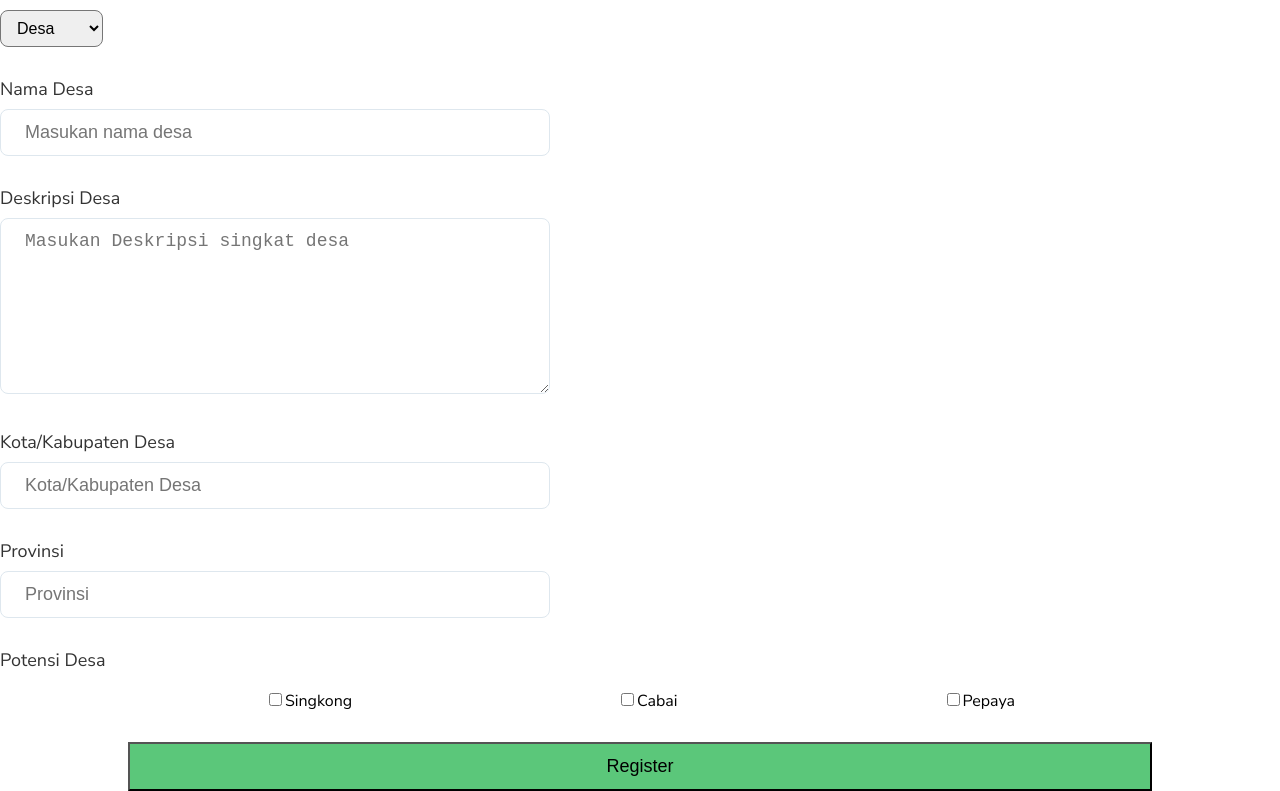
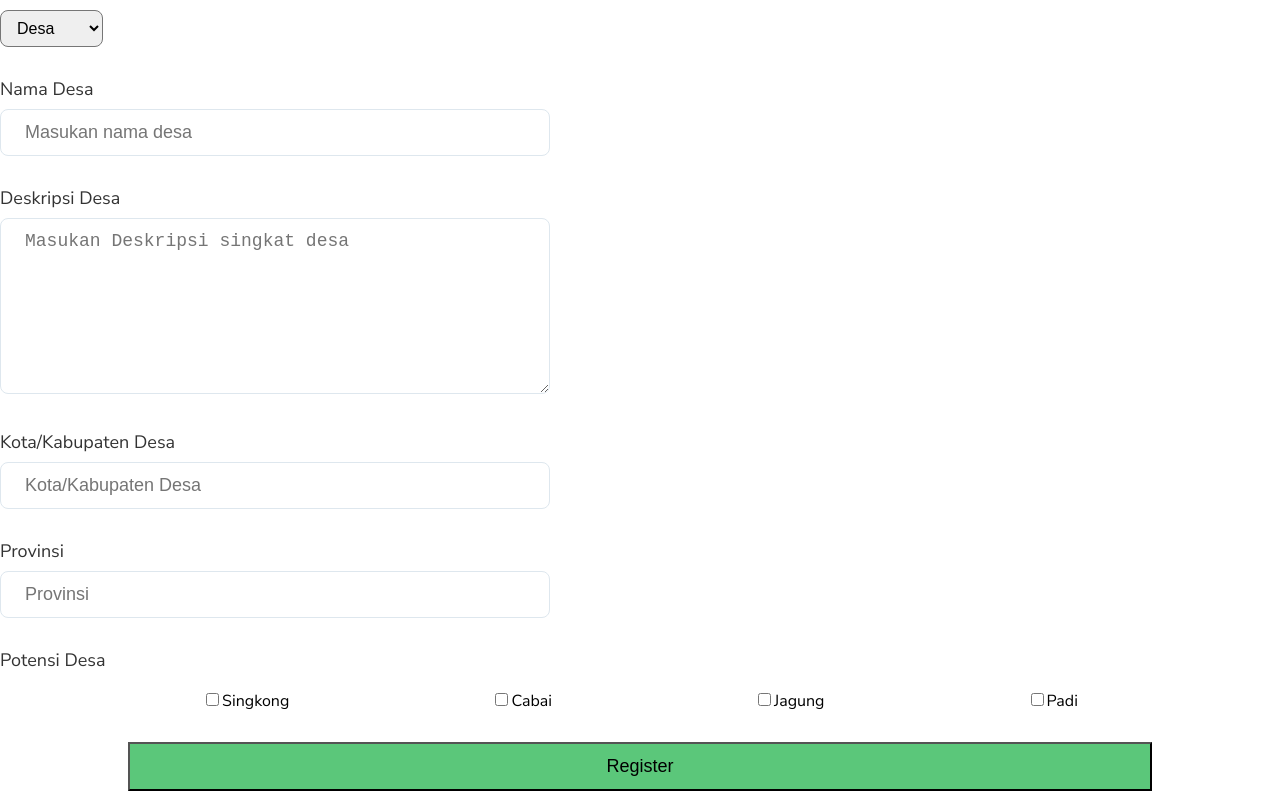
Before and after one commit to verm024/Kostoo, a Vue app in the folder kostoo-webapp/: page /register in a window 1280 px wide. Shown: the part 442-1233 px from the top of the page. Built offline with nearby package versions, Linux system fonts and the light colour scheme; no server answers; what vuefire would draw is missing.

Commit message:
src icon kategori

```diff
--- a/kostoo-webapp/src/views/Auth/Register.vue
+++ b/kostoo-webapp/src/views/Auth/Register.vue
@@ -165,7 +165,11 @@ export default {
           selected: false
         },
         {
-          name: "Pepaya",
+          name: "Jagung",
+          selected: false
+        },
+        {
+          name: "Padi",
           selected: false
         }
       ]
--- a/kostoo-webapp/src/views/DetailDesa.vue
+++ b/kostoo-webapp/src/views/DetailDesa.vue
@@ -37,7 +37,7 @@
         v-for="(item, index) in data_desa.kategori"
         :key="index"
       >
-        <img src="../assets/images/cabai.svg" alt="" srcset="" />
+        <img :src="require(`@/assets/images/${item}.svg`)" alt="" srcset="" />
         <p>{{ item }}</p>
       </div>
     </div>
```
